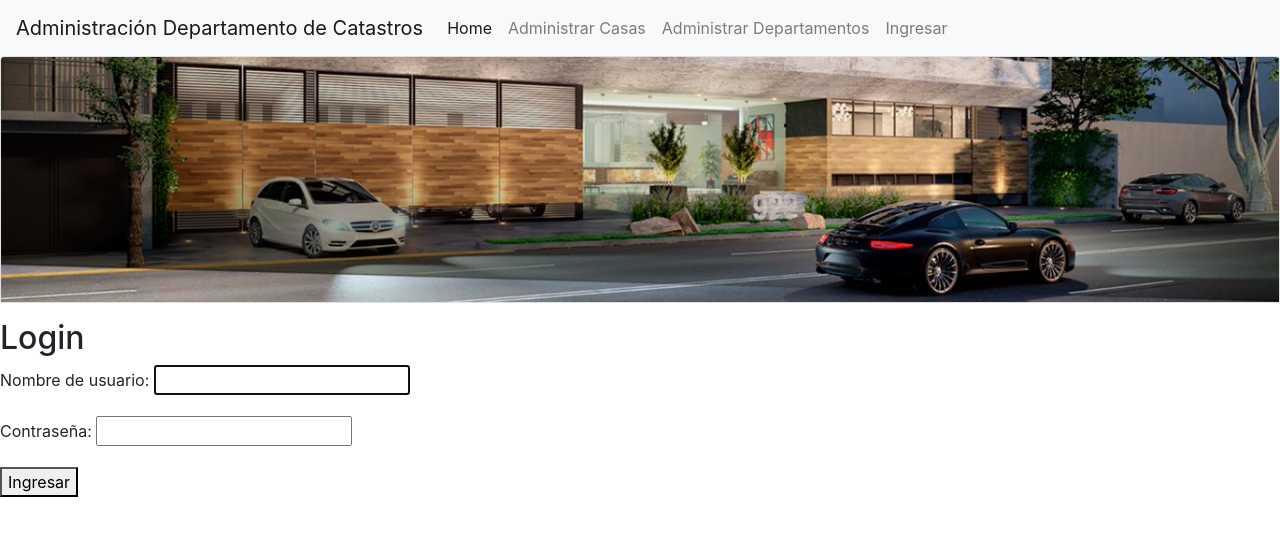
After one commit to PlataformasWeb-P-AA2021/trafinal-2bim-grupo-sg-ds, a Django app: page /entrando/login/ in a window 1280 px wide. The commit adds this page. Shown: the top 536 px of the page. Run offline with Django 3.2, Linux system fonts and the light colour scheme; some libraries are stand-ins or nearby versions.

Commit message:
Permisos y Login

```diff
--- a/proyecto-django/departamentoCatastros/administrativo/templates/master.html
+++ b/proyecto-django/departamentoCatastros/administrativo/templates/master.html
@@ -37,16 +37,34 @@
               <li class="nav-item">
                 <a class="nav-link" href="{% url 'listar_departamentos' %}">Administrar Departamentos</a>
               </li>
+              {% if user.is_authenticated %}
+              <li class="nav-item">
+              <a class="nav-link" href="{% url 'logout_view' %}">salir</a></li>
+              {% else %}
+              <li class="nav-item">
+              <a class="nav-link" href="{% url 'login' %}">Ingresar</a></li>
+              {% endif %}
             </ul>
           </div>
         </nav>
+         <div class="">
+        {% if messages %}
+          <div class="messages">
+            {% for message in messages %}
+            <span{% if message.tags %} class="{{ message.tags }}"{% endif %}>{{ message }}</span>
+            {% endfor %}
+          </div>
+        {% endif %}
+      </div>
         <div class="card mb-3">
           <img src="{% static 'images/banner.jpg' %}" class="card-img-top" alt="...">
         </div>
       </header>
       <section>
         {% block content %}
-        <span>Bienvenidos:</span>
+        {% if user.is_authenticated %}
+          <li> <span class="nombre_usuario"> Bienvenido: {{user.username}} </span></li>
+        {% endif %}
         {% endblock %}
       </section>
     </body>
--- /dev/null
+++ b/proyecto-django/departamentoCatastros/administrativo/templates/registration/login.html
@@ -0,0 +1,12 @@
+{% extends 'master.html' %}
+
+{% block title %}Login - aquí{% endblock %}
+
+{% block content %}
+  <h2>Login</h2>
+  <form method="post">
+    {% csrf_token %}
+    {{ form.as_p }}
+    <button type="submit">Ingresar</button>
+  </form>
+{% endblock %}
--- a/proyecto-django/departamentoCatastros/administrativo/urls.py
+++ b/proyecto-django/departamentoCatastros/administrativo/urls.py
@@ -30,4 +30,8 @@ urlpatterns = [
             name='editar_departamento'),
         path('eliminar/departamento/<int:id>', views.eliminar_departamento,
             name='eliminar_departamento'),
+
+        # Urls Login
+        path('saliendo/logout/', views.logout_view, name="logout_view"),
+        path('entrando/login/', views.ingreso, name="login"),
  ]
--- a/proyecto-django/departamentoCatastros/administrativo/views.py
+++ b/proyecto-django/departamentoCatastros/administrativo/views.py
@@ -22,6 +22,30 @@ from administrativo.serializers import UserSerializer, GroupSerializer, \
 
 def index(request):
     return render(request, 'index.html')
+
+# Métodos Login
+
+def ingreso(request):
+    if request.method == "POST":
+        form = AuthenticationForm(request=request, data=request.POST)
+        print(form.errors)
+        if form.is_valid():
+            username = form.data.get("username")
+            raw_password = form.data.get("password")
+            user = authenticate(username=username, password=raw_password)
+            if user is not None:
+                login(request, user)
+                return redirect(index)
+    else:
+        form = AuthenticationForm()
+
+    informacion_template = {'form': form}
+    return render(request, 'registration/login.html', informacion_template)
+
+def logout_view(request):
+    logout(request)
+    messages.info(request, "Has salido del sistema")
+    return redirect(index)
 
 # listar casas y departamentos
 def listar_casas(request):
@@ -53,6 +77,8 @@ def crear_casa(request):
     diccionario = {'formulario': formulario}
     return render(request, 'crear_casa.html', diccionario)
 
+@login_required(login_url='/entrando/login/')
+@permission_required('administrativo.change_casa', login_url="/entrando/login/")
 def editar_casa(request, id):
     casa = Casa.objects.get(pk=id)
     if request.method=='POST':
@@ -67,6 +93,8 @@ def editar_casa(request, id):
 
     return render(request, 'editar_casa.html', diccionario)
 
+@login_required(login_url='/entrando/login/')
+@permission_required('administrativo.delete_casa', login_url="/entrando/login/")
 def eliminar_casa(request, id):
     casa = Casa.objects.get(pk=id)
     casa.delete()
@@ -91,6 +119,9 @@ def crear_departamento(request):
     diccionario = {'formulario': formulario}
     return render(request, 'crear_departamento.html', diccionario)
 
+
+@login_required(login_url='/entrando/login/')
+@permission_required('administrativo.change_departamento', login_url="/entrando/login/")
 def editar_departamento(request, id):
     departamento = Departamento.objects.get(pk=id)
     if request.method=='POST':
@@ -104,6 +135,9 @@ def editar_departamento(request, id):
     diccionario = {'formulario': formulario}
     return render(request, 'editar_departamento.html', diccionario)
 
+
+@login_required(login_url='/entrando/login/')
+@permission_required('administrativo.delete_departamento', login_url="/entrando/login/")
 def eliminar_departamento(request, id):
     departamento = Departamento.objects.get(pk=id)
     departamento.delete()
```
Also changed, not shown: proyecto-django/departamentoCatastros/administrativo/templates/registration/logout.html (added, +11 -0 lines).
